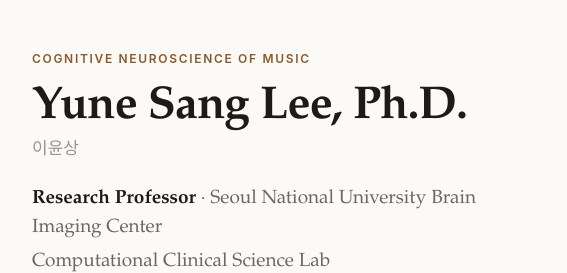
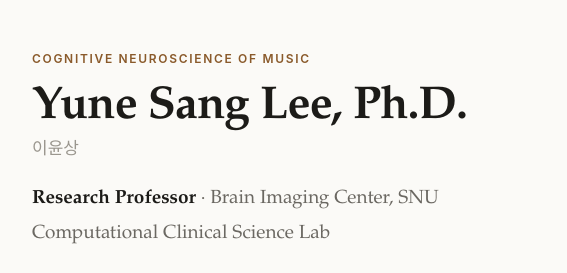
Before and after one commit to cogrocker/cogrocker.github.io, a plain HTML site: page index.html in a window 1280 px wide. Shown: the part 29-302 px from the top of the page, 272-839 px from the left. Drawn offline with Linux system fonts and the light colour scheme.

Commit message:
Update index.html

```diff
--- a/index.html
+++ b/index.html
@@ -255,7 +255,7 @@ footer{
       <p class="eyebrow">Cognitive Neuroscience of Music</p>
       <h1>Yune Sang Lee, Ph.D.</h1>
       <p class="hanja">이윤상</p>
-      <p class="role"><strong>Research Professor</strong> · Seoul National University Brain Imaging Center</p>
+      <p class="role"><strong>Research Professor</strong> · Brain Imaging Center, SNU </p>
       <p class="role">Computational Clinical Science Lab</p>
     </div>
     <img class="portrait" src="profile.jpg"
```
